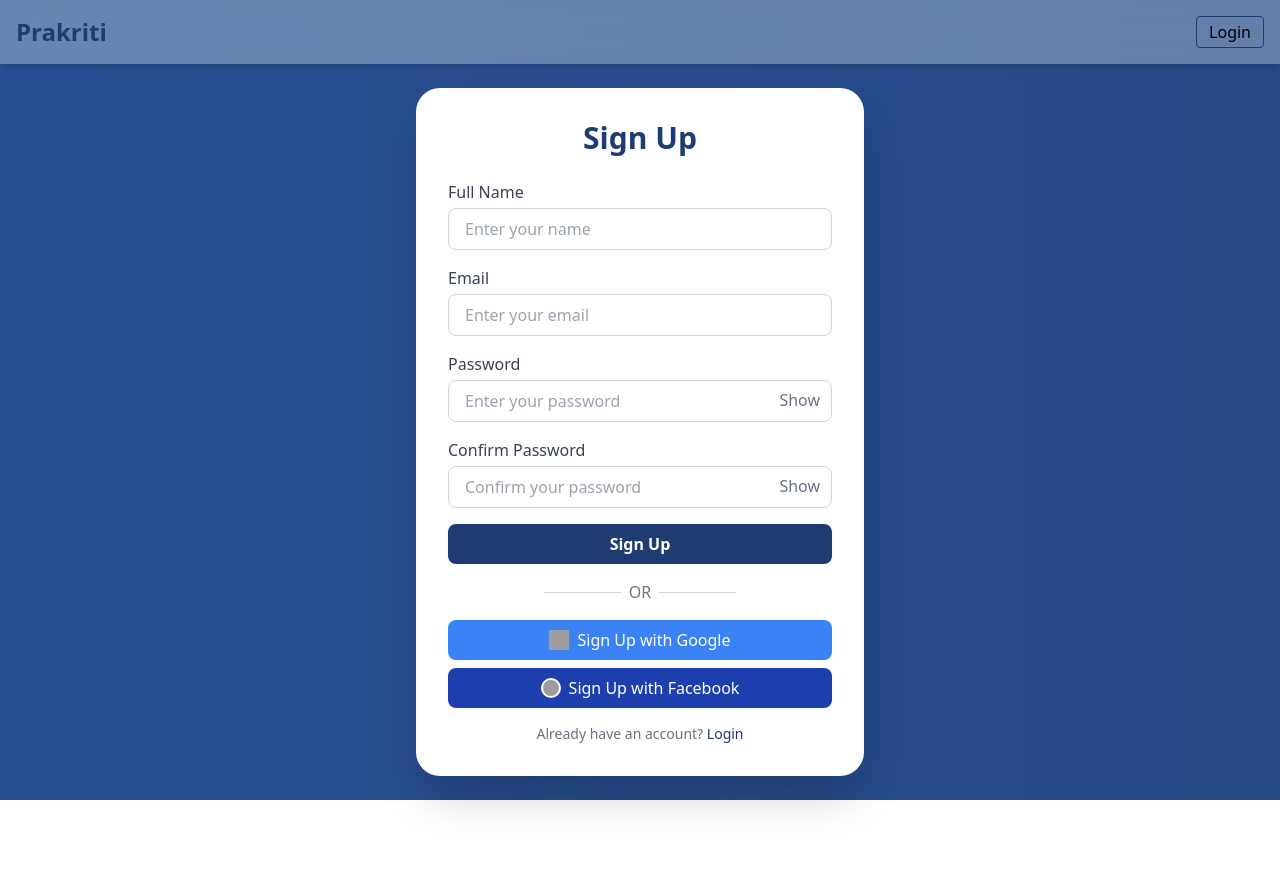
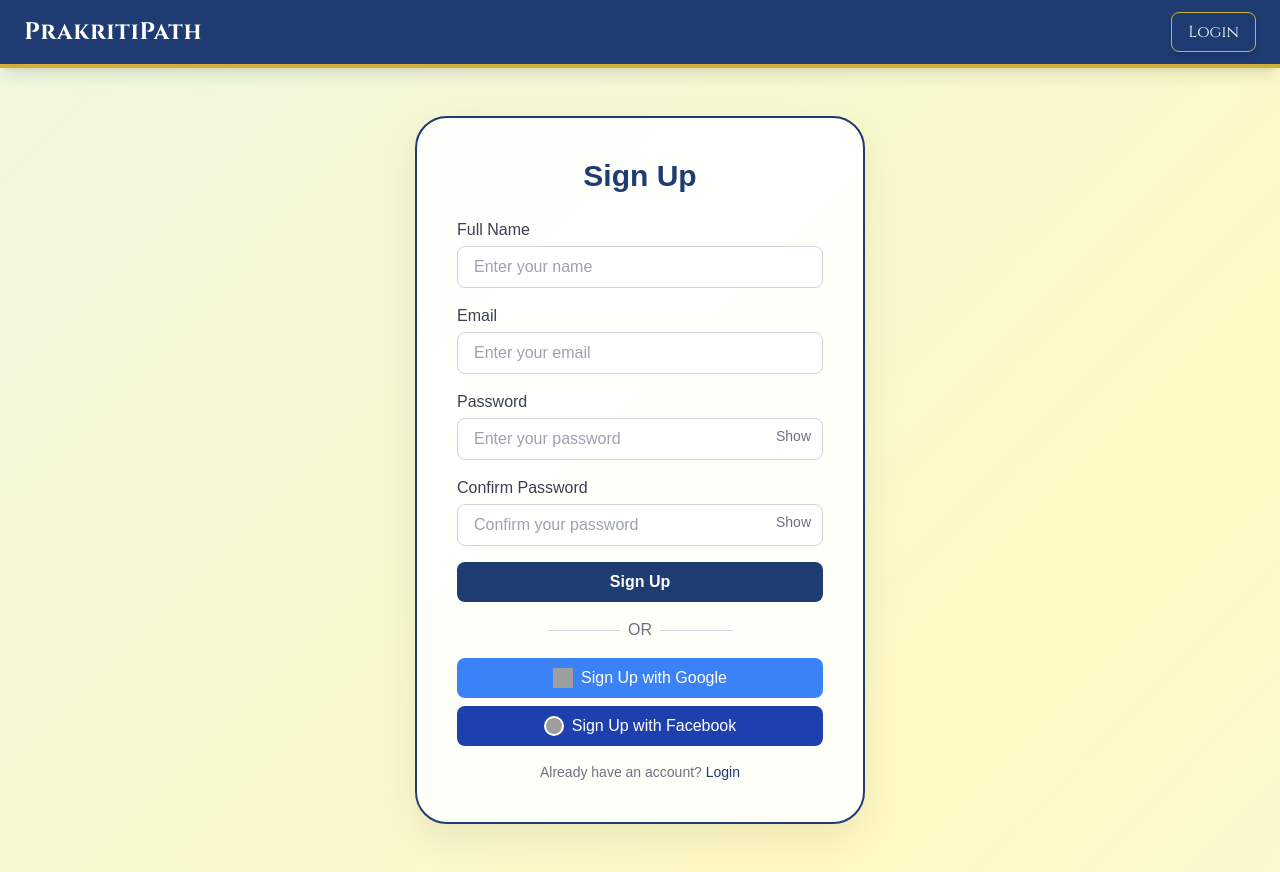
Before and after one commit to Gitika-dhingra/PrakritiPath, a plain HTML site: page Frontend/registration/signup.html in a window 1280 px wide. Before the commit the page ends 800 px from the top, so only its background shows below. Drawn offline with nearby package versions, Linux system fonts and the light colour scheme; grey boxes are pictures that could not be loaded.

Commit message:
changed nav

```diff
--- a/Frontend/registration/signup.html
+++ b/Frontend/registration/signup.html
@@ -5,39 +5,73 @@
   <meta name="viewport" content="width=device-width, initial-scale=1.0">
   <title>Sign Up</title>
   <script src="https://cdn.tailwindcss.com"></script>
+
+  <!-- Google Font for Nav -->
+  <link href="https://fonts.googleapis.com/css2?family=Cinzel:wght@400;600;700&display=swap" rel="stylesheet">
+
   <style>
-        /* Animated Greek-style blue gradient background */
-        @keyframes greekGradient {
+    /* Animated pastel gradient background */
+    @keyframes pastelGradient {
       0% { background-position: 0% 50%; }
       50% { background-position: 100% 50%; }
       100% { background-position: 0% 50%; }
     }
     body {
-            background: linear-gradient(270deg, #1e3c72, #2a5298, #87ceeb, #ffffff);
-            background-size: 800% 800%;
-            animation: greekGradient 20s ease infinite;
+      background: linear-gradient(-45deg, #f3e5f5, #e1f5fe, #fff9c4, #e0f7fa, #fce4ec);
+      background-size: 600% 600%;
+      animation: pastelGradient 40s ease infinite;
+      font-family: 'Arial', sans-serif;
+      min-height: 100vh;
+      display: flex;
+      flex-direction: column;
+    }
+
+    /* Greek-style nav bar */
+    .greek-nav {
+      background-color: #1e3c72; /* Deep Greek Blue */
+      border-bottom: 4px solid #d4af37; /* Gold outline */
+      font-family: 'Cinzel', serif; /* Decorative font */
+    }
+
+    /* Card styling */
+    .greek-card {
+      background: rgba(255,255,255,0.9);
+      border-radius: 2rem;
+      padding: 2.5rem;
+      box-shadow: 0 15px 40px rgba(0,0,0,0.08);
+      backdrop-filter: blur(6px);
+      border: 2px solid #1e3c72; /* Blue outline */
+      max-width: 450px;
+      width: 100%;
+    }
+
+    .primary-btn {
+      background-color: #1e3c72;
+    }
+    .primary-btn:hover {
+      background-color: #3a5ba0;
     }
   </style>
 </head>
-<body class="font-sans min-h-screen flex flex-col">
+<body>
 
   <!-- Navigation -->
-    <nav class="bg-white/30 backdrop-blur-md p-4 flex justify-between items-center shadow-md">
-        <a href="index.html" class="text-2xl font-bold text-[#1e3c72]">Prakriti</a>
+  <nav class="greek-nav backdrop-blur-md px-6 py-4 flex justify-between items-center shadow-lg sticky top-0 z-50">
+    <a href="index.html" class="text-2xl font-extrabold text-white tracking-wide hover:scale-105 transition-transform">
+      PrakritiPath
+    </a>
     <div>
-            <a href="userlogin.html" class="px-3 py-1 border border-[#1e3c72] rounded hover:bg-[#1e3c72] hover:text-white transition-colors">Login</a>
+      <a href="userlogin.html" class="px-4 py-2 border border-[#d4af37] rounded-lg text-white hover:bg-[#d4af37] hover:text-[#1e3c72] transition-all font-medium shadow-md">
+        Login
+      </a>
     </div>
   </nav>
 
   <!-- Signup Form -->
-    <div class="flex justify-center items-center flex-1">
-        <div class="bg-white p-8 rounded-3xl shadow-2xl w-full max-w-md backdrop-blur-md">
+  <div class="flex justify-center items-center flex-1 mt-12 mb-12">
+    <div class="greek-card">
+
       <h2 class="text-3xl font-bold mb-6 text-[#1e3c72] text-center">Sign Up</h2>
-
-            <!-- Error Message -->
-            <div id="errorMsg" class="hidden text-red-500 mb-4 text-center">
-                Please fill all fields correctly.
-            </div>
 
       <form action="#" method="POST" class="space-y-4">
 
@@ -60,7 +94,7 @@
           <label for="password" class="block text-gray-700 mb-1">Password</label>
           <input type="password" id="password" name="password" placeholder="Enter your password"
             class="w-full px-4 py-2 border border-gray-300 rounded-lg focus:outline-none focus:ring-2 focus:ring-[#1e3c72]" required>
-                    <button type="button" onclick="togglePassword()" class="absolute right-3 top-9 text-gray-500">
+          <button type="button" onclick="togglePassword(event)" class="absolute right-3 top-9 text-gray-500 text-sm">
             Show
           </button>
         </div>
@@ -70,28 +104,26 @@
           <label for="confirmPassword" class="block text-gray-700 mb-1">Confirm Password</label>
           <input type="password" id="confirmPassword" name="confirmPassword" placeholder="Confirm your password"
             class="w-full px-4 py-2 border border-gray-300 rounded-lg focus:outline-none focus:ring-2 focus:ring-[#1e3c72]" required>
-                    <button type="button" onclick="toggleConfirmPassword()" class="absolute right-3 top-9 text-gray-500">
+          <button type="button" onclick="toggleConfirmPassword(event)" class="absolute right-3 top-9 text-gray-500 text-sm">
             Show
           </button>
         </div>
 
         <!-- Submit -->
-                <button type="submit"
-                    class="w-full bg-[#1e3c72] text-white py-2 rounded-lg hover:bg-[#2a5298] transition-colors font-semibold">
+        <button type="submit" class="w-full primary-btn text-white py-2 rounded-lg font-semibold">
           Sign Up
         </button>
 
-                <!-- Or Divider -->
+        <!-- Social Login / Or -->
         <div class="flex items-center justify-center my-4">
           <span class="border-b w-1/5 border-gray-300"></span>
           <span class="mx-2 text-gray-500">OR</span>
           <span class="border-b w-1/5 border-gray-300"></span>
         </div>
 
-                <!-- Social Signup Buttons -->
         <div class="space-y-2">
           <button type="button" class="w-full bg-blue-500 text-white py-2 rounded-lg hover:bg-blue-600 transition-colors flex items-center justify-center gap-2">
-                        <img src="https://upload.wikimedia.org/wikipedia/commons/5/53/Google_%22G%22_Logo.svg" alt="Google" class="w-5 h-5"> Sign Up with Google
+            <img src="https://cdn.jsdelivr.net/gh/simple-icons/simple-icons/icons/google.svg" alt="Google" class="w-5 h-5">Sign Up with Google
           </button>
           <button type="button" class="w-full bg-blue-800 text-white py-2 rounded-lg hover:bg-blue-900 transition-colors flex items-center justify-center gap-2">
             <img src="https://upload.wikimedia.org/wikipedia/commons/0/05/Facebook_Logo_%282019%29.png" alt="Facebook" class="w-5 h-5 bg-white rounded-full p-0.5"> Sign Up with Facebook
@@ -103,17 +135,18 @@
       <p class="mt-4 text-center text-gray-500 text-sm">
         Already have an account? <a href="userlogin.html" class="text-[#1e3c72] hover:underline">Login</a>
       </p>
+
     </div>
   </div>
 
   <script>
-        function togglePassword() {
+    function togglePassword(event) {
       const input = document.getElementById('password');
       const btn = event.currentTarget;
       input.type = input.type === 'password' ? 'text' : 'password';
       btn.textContent = btn.textContent === 'Show' ? 'Hide' : 'Show';
     }
-        function toggleConfirmPassword() {
+    function toggleConfirmPassword(event) {
       const input = document.getElementById('confirmPassword');
       const btn = event.currentTarget;
       input.type = input.type === 'password' ? 'text' : 'password';
```
Also changed, not shown: Frontend/registration/doctorlogin.html (+23 -9 lines), Frontend/registration/doctorsignup.html (+37 -10 lines), Frontend/registration/userlogin.html (+7 -1 lines). Lines whose indentation alone changed are shown as unchanged.
